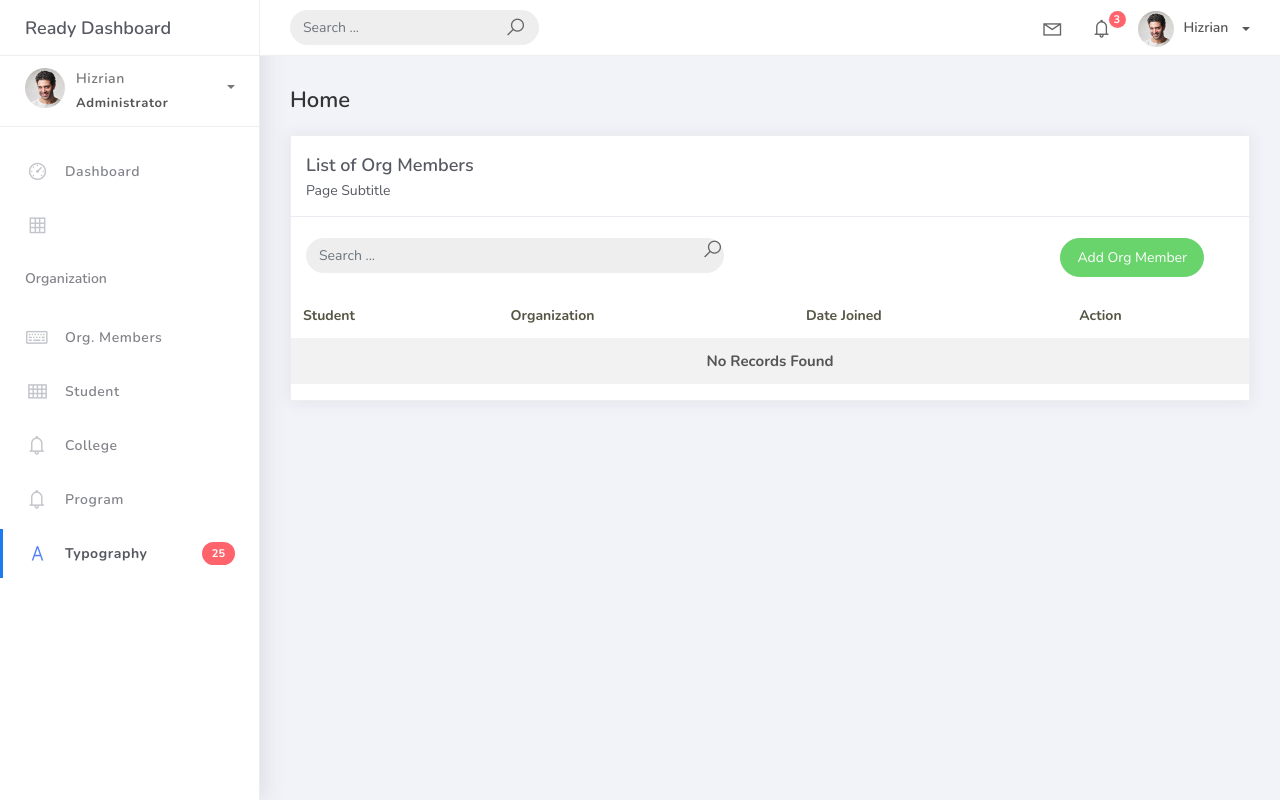
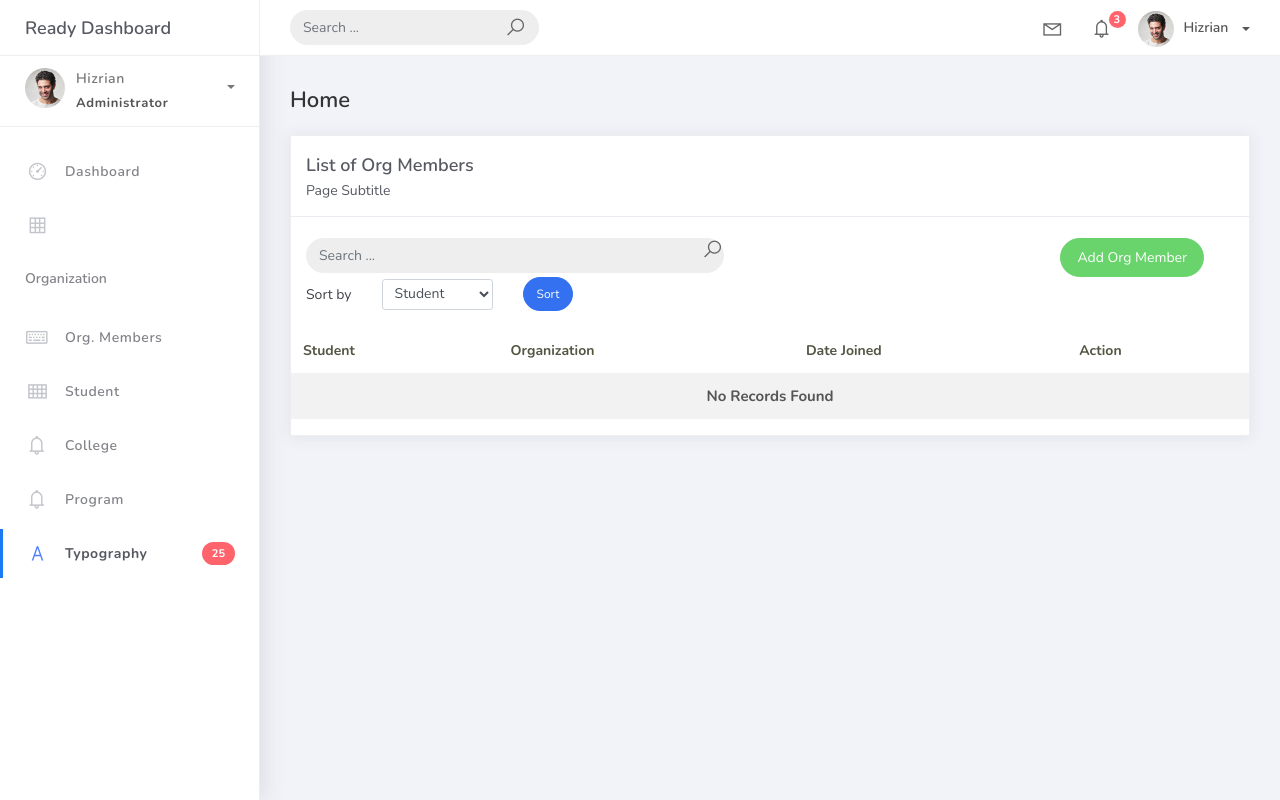
Before and after one commit to micahana4/PSUSphere, a Django app: page /orgmem_list in a window 1280 px wide. Run offline with Django 4.2, Linux system fonts and the light colour scheme; some libraries are stand-ins or nearby versions.

Commit message:
Added search and sorting feature for org member

```diff
--- a/projectsite/studentorg/views.py
+++ b/projectsite/studentorg/views.py
@@ -85,6 +85,30 @@
     context_object_name = 'orgmember'
     template_name = 'orgmem_list.html'
     paginate_by = 5
+
+    def get_queryset(self) :
+                qs = super().get_queryset()
+                query = self.request.GET.get('q')
+
+                if query:
+                    qs = qs.filter(
+                        Q(student__lastname__icontains=query) |
+                        Q(student__firstname__icontains=query) |
+                        Q(student__middlename__icontains=query) |
+                        Q(organization__name__icontains=query) |
+                        Q(date_joined__icontains=query)
+                    )
+
+                return qs
+
+    def get_ordering(self):
+            allowed = ["student__lastname", "student__firstname", "student__middlename", "date_joined"]
+            sort_by = self.request.GET.get("sort_by")
+            if sort_by in allowed:
+                return sort_by
+            return ["student__lastname", "student__firstname"]
+
+
 
 class OrgMemberCreateView(CreateView) :
     model = OrgMember
--- a/projectsite/templates/orgmem_list.html
+++ b/projectsite/templates/orgmem_list.html
@@ -13,9 +13,9 @@
                     <br />
                     <div class="col-md-12 row">
                         <div class="col-md-6">
-                            <form class="navbar-left navbar-form nav-search mr-md-3" action="">
+                            <form class="navbar-left navbar-form nav-search mr-md-3" action="[% url 'orgmem-list'%]">
                                 <div class="input-group">
-                                    <input type="text" placeholder="Search ..." class="form-control"/>
+                                    <input type="text" placeholder="Search ..." class="form-control" name="q"/>
                                     <div class=""input-group-append>
                                         <span class=""input-group-text>
                                             <i class="la la-search search-icon"></i>
@@ -30,6 +30,23 @@
                             </div>
                         </div>
                     </div>
+                    <div class="col-md-12">
+                        <form method="get" class="row g-2 align-items-center">
+                            <div class="col-auto">
+                                <label for="smallSelect" class="col-form-label">Sort by</label>
+                            </div>
+                            <div class="col-auto">
+                                <select class="form-control form-control-sm" id="smallSelect" name="sort_by">
+                                    <option value="student__lastname" {% if request.GET.sort_by == "student__lastname" %}selected{% endif %}>Student</option>
+                                    <option value="date_joined" {% if request.GET.sort_by == "date_joined" %}selected{% endif %}>Date Joined</option>
+                                </select>
+                            </div>
+                            <div class="col-auto">
+                                <button type="submit" class="btn btn-primary btn-sm btn-rounded">Sort</button>
+                            </div>
+                        </form>
+                    </div>
+
 
 
                     <div class="card_body">
```
Also changed, not shown: projectsite/templates/student_list.html (+5 -5 lines).
